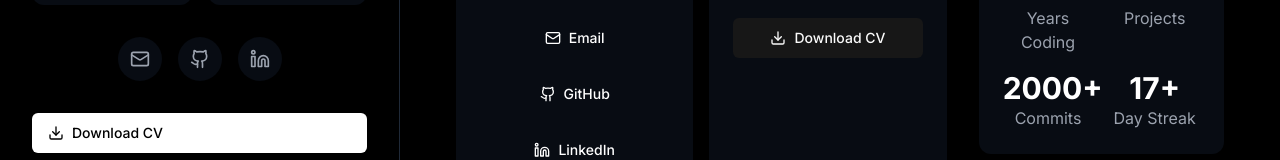
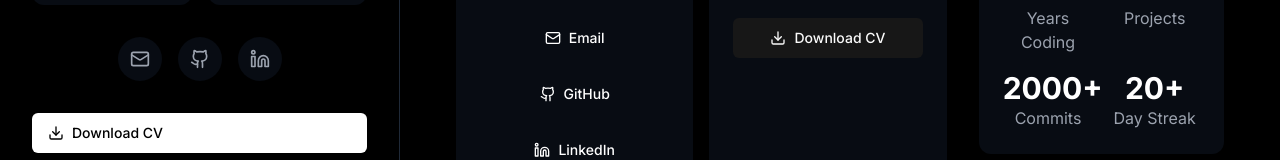
Before and after one commit to aceiny/Portfolio, a Next.js app: page /about in a window 1280 px wide. Shown: the part 495-655 px from the top of the page. Built offline with nearby package versions, Linux system fonts and the light colour scheme.

Commit message:
update day streak value in quickStats to reflect recent changes

```diff
--- a/constants/about.ts
+++ b/constants/about.ts
@@ -2,5 +2,5 @@ export const quickStats = [
     { value: "2+", label: "Years Coding" },
     { value: "50+", label: "Projects" },
     { value: "2000+", label: "Commits" },
-    { value: "17+", label: "Day Streak" },
+    { value: "20+", label: "Day Streak" },
 ];
```
